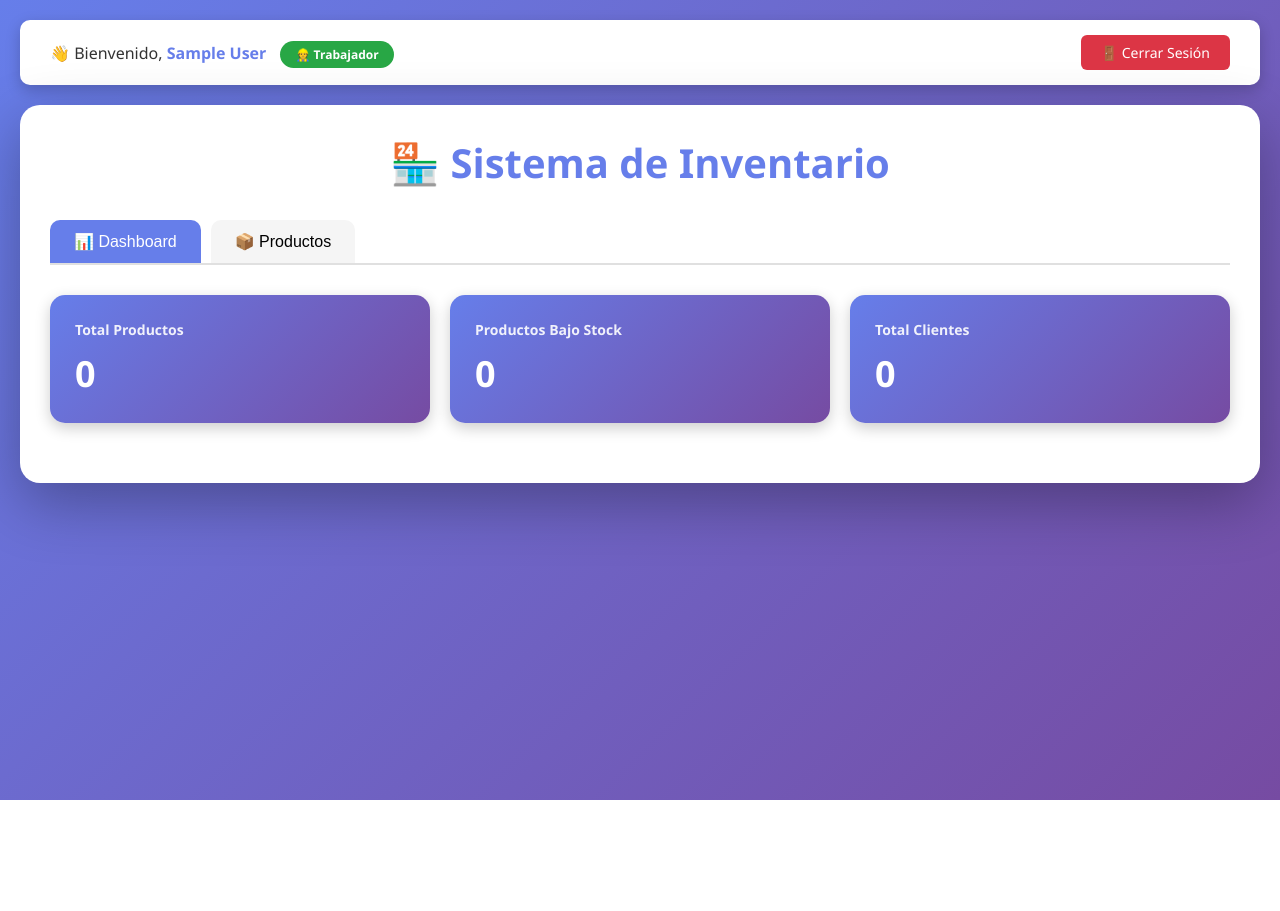
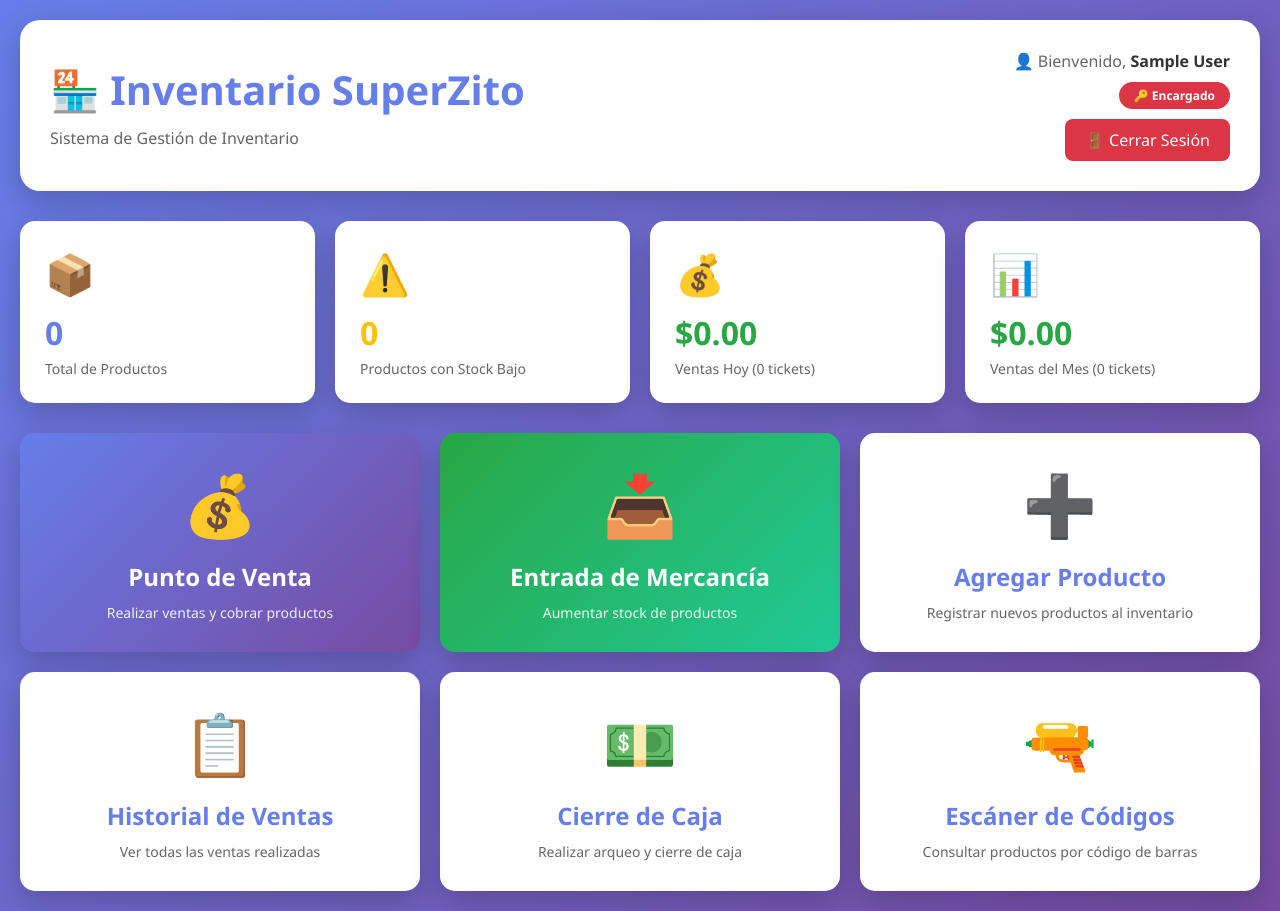
Before and after one commit to rafastarkuwu/inventario_superzito, a PHP site: page / in a window 1280 px wide. Before the commit the page ends 800 px from the top, so only its background shows below. Run offline with PHP 8.4, Linux system fonts and the light colour scheme; the visitor is signed in with stand-in values (Sample User, id 1); data that the repository does not hold is empty.

Commit message:
Update index.php

```diff
--- a/index.php
+++ b/index.php
@@ -1,56 +1,54 @@
 <?php
 session_start();
-
-// Verificar si está logueado
 if (!isset($_SESSION['usuario'])) {
     header("Location: login.php");
     exit();
 }
 
 require_once 'config.php';
-
 $database = new Database();
 $db = $database->getConnection();
 
-$usuario = $_SESSION['usuario'];
-$nombre = $_SESSION['nombre'];
-$tipo = $_SESSION['tipo'];
+// Obtener estadísticas
+try {
+    // Total de productos
+    $query = "SELECT COUNT(*) as total FROM Productos";
+    $stmt = $db->query($query);
+    $total_productos = $stmt->fetch(PDO::FETCH_ASSOC)['total'];
 
-// Obtener datos para el dashboard
-$queryProductos = "SELECT COUNT(*) as total FROM Productos";
-$stmtProductos = $db->query($queryProductos);
-$totalProductos = $stmtProductos->fetch(PDO::FETCH_ASSOC)['total'];
+    // Productos con stock bajo
+    $query = "SELECT COUNT(*) as total FROM Inventario WHERE stock_actual <= stock_minimo";
+    $stmt = $db->query($query);
+    $productos_bajo_stock = $stmt->fetch(PDO::FETCH_ASSOC)['total'];
 
-$queryBajoStock = "SELECT COUNT(*) as total FROM Inventario WHERE stock_actual <= stock_minimo";
-$stmtBajoStock = $db->query($queryBajoStock);
-$productosBajoStock = $stmtBajoStock->fetch(PDO::FETCH_ASSOC)['total'];
+    // Ventas del día
+    $query = "SELECT COUNT(*) as total, COALESCE(SUM(total), 0) as monto
+             FROM Ventas
+             WHERE DATE(fecha_venta) = CURDATE()";
+    $stmt = $db->query($query);
+    $ventas_hoy = $stmt->fetch(PDO::FETCH_ASSOC);
 
-$queryClientes = "SELECT COUNT(*) as total FROM Clientes";
-$stmtClientes = $db->query($queryClientes);
-$totalClientes = $stmtClientes->fetch(PDO::FETCH_ASSOC)['total'];
+    // Ventas del mes
+    $query = "SELECT COUNT(*) as total, COALESCE(SUM(total), 0) as monto
+             FROM Ventas
+             WHERE MONTH(fecha_venta) = MONTH(CURDATE())
+             AND YEAR(fecha_venta) = YEAR(CURDATE())";
+    $stmt = $db->query($query);
+    $ventas_mes = $stmt->fetch(PDO::FETCH_ASSOC);
 
-// Obtener productos
-$queryProductosList = "SELECT p.*, i.stock_actual, i.stock_minimo, i.fecha_actualizacion
-                       FROM Productos p
-                       LEFT JOIN Inventario i ON p.id_inventario = i.id_inventario
-                       ORDER BY p.id_producto DESC";
-$stmtProductosList = $db->query($queryProductosList);
-$productos = $stmtProductosList->fetchAll(PDO::FETCH_ASSOC);
-
-// Obtener productos con stock bajo
-$queryBajoStockList = "SELECT p.nombre_producto, i.stock_actual, i.stock_minimo, i.fecha_actualizacion
-                       FROM Productos p
-                       JOIN Inventario i ON p.id_inventario = i.id_inventario
-                       WHERE i.stock_actual <= i.stock_minimo";
-$stmtBajoStockList = $db->query($queryBajoStockList);
-$productosBajoStockList = $stmtBajoStockList->fetchAll(PDO::FETCH_ASSOC);
+} catch(Exception $e) {
+    $total_productos = 0;
+    $productos_bajo_stock = 0;
+    $ventas_hoy = ['total' => 0, 'monto' => 0];
+    $ventas_mes = ['total' => 0, 'monto' => 0];
+}
 ?>
 <!DOCTYPE html>
 <html lang="es">
 <head>
     <meta charset="UTF-8">
     <meta name="viewport" content="width=device-width, initial-scale=1.0">
-    <title>Sistema de Inventario</title>
+    <title>Dashboard - Inventario SuperZito</title>
     <style>
         * {
             margin: 0;
@@ -65,54 +63,47 @@ $productosBajoStockList = $stmtBajoStockList->fetchAll(PDO::FETCH_ASSOC);
             padding: 20px;
         }
 
-        .user-info {
+        .container {
+            max-width: 1400px;
+            margin: 0 auto;
+        }
+
+        .header {
             background: white;
-            max-width: 1400px;
-            margin: 0 auto 20px;
-            padding: 15px 30px;
-            border-radius: 10px;
+            border-radius: 20px;
+            padding: 30px;
+            margin-bottom: 30px;
+            box-shadow: 0 10px 30px rgba(0,0,0,0.2);
             display: flex;
             justify-content: space-between;
             align-items: center;
-            box-shadow: 0 5px 15px rgba(0,0,0,0.2);
         }
 
-        .user-info .welcome {
-            font-size: 16px;
+        .header h1 {
+            color: #667eea;
+            font-size: 2.5em;
+        }
+
+        .user-info {
+            text-align: right;
+        }
+
+        .user-info p {
+            color: #666;
+            margin-bottom: 10px;
+        }
+
+        .user-info strong {
             color: #333;
         }
 
-        .user-info .welcome strong {
-            color: #667eea;
-        }
-
-        .badge-role {
-            padding: 5px 15px;
-            border-radius: 20px;
-            font-size: 12px;
-            font-weight: bold;
-            margin-left: 10px;
-        }
-
-        .badge-encargado {
-            background: #667eea;
-            color: white;
-        }
-
-        .badge-trabajador {
-            background: #28a745;
-            color: white;
-        }
-
         .btn-logout {
-            padding: 8px 20px;
+            padding: 10px 20px;
             background: #dc3545;
             color: white;
-            border: none;
-            border-radius: 6px;
-            cursor: pointer;
-            font-size: 14px;
             text-decoration: none;
+            border-radius: 8px;
+            display: inline-block;
             transition: all 0.3s;
         }
 
@@ -121,110 +112,124 @@ $productosBajoStockList = $stmtBajoStockList->fetchAll(PDO::FETCH_ASSOC);
             transform: translateY(-2px);
         }
 
-        .container {
-            max-width: 1400px;
-            margin: 0 auto;
-            background: white;
-            border-radius: 20px;
-            padding: 30px;
-            box-shadow: 0 20px 60px rgba(0,0,0,0.3);
+        .stats-grid {
+            display: grid;
+            grid-template-columns: repeat(auto-fit, minmax(250px, 1fr));
+            gap: 20px;
+            margin-bottom: 30px;
         }
 
-        h1 {
-            color: #667eea;
-            text-align: center;
-            margin-bottom: 30px;
-            font-size: 2.5em;
-        }
-
-        .tabs {
-            display: flex;
-            gap: 10px;
-            margin-bottom: 30px;
-            border-bottom: 2px solid #e0e0e0;
-            flex-wrap: wrap;
-        }
-
-        .tab {
-            padding: 12px 24px;
-            background: #f5f5f5;
-            border: none;
-            border-radius: 10px 10px 0 0;
-            cursor: pointer;
-            font-size: 16px;
+        .stat-card {
+            background: white;
+            border-radius: 15px;
+            padding: 25px;
+            box-shadow: 0 10px 30px rgba(0,0,0,0.2);
             transition: all 0.3s;
         }
 
-        .tab:hover {
-            background: #e0e0e0;
+        .stat-card:hover {
+            transform: translateY(-5px);
+            box-shadow: 0 15px 40px rgba(0,0,0,0.3);
         }
 
-        .tab.active {
-            background: #667eea;
+        .stat-icon {
+            font-size: 40px;
+            margin-bottom: 10px;
+        }
+
+        .stat-value {
+            font-size: 32px;
+            font-weight: bold;
+            color: #667eea;
+            margin-bottom: 5px;
+        }
+
+        .stat-label {
+            color: #666;
+            font-size: 14px;
+        }
+
+        .stat-card.warning .stat-value {
+            color: #ffc107;
+        }
+
+        .stat-card.success .stat-value {
+            color: #28a745;
+        }
+
+        .actions-grid {
+            display: grid;
+            grid-template-columns: repeat(auto-fit, minmax(300px, 1fr));
+            gap: 20px;
+        }
+
+        .action-card {
+            background: white;
+            border-radius: 15px;
+            padding: 30px;
+            box-shadow: 0 10px 30px rgba(0,0,0,0.2);
+            text-align: center;
+            transition: all 0.3s;
+            cursor: pointer;
+            text-decoration: none;
+            color: inherit;
+            display: block;
+        }
+
+        .action-card:hover {
+            transform: translateY(-5px);
+            box-shadow: 0 15px 40px rgba(0,0,0,0.3);
+        }
+
+        .action-icon {
+            font-size: 60px;
+            margin-bottom: 15px;
+        }
+
+        .action-card h3 {
+            color: #667eea;
+            font-size: 1.5em;
+            margin-bottom: 10px;
+        }
+
+        .action-card p {
+            color: #666;
+            font-size: 14px;
+        }
+
+        .action-card.primary {
+            background: linear-gradient(135deg, #667eea 0%, #764ba2 100%);
             color: white;
         }
 
-        .tab-content {
-            display: none;
+        .action-card.primary h3 {
+            color: white;
         }
 
-        .tab-content.active {
-            display: block;
-            animation: fadeIn 0.5s;
+        .action-card.primary p {
+            color: rgba(255,255,255,0.9);
         }
 
-        @keyframes fadeIn {
-            from { opacity: 0; transform: translateY(10px); }
-            to { opacity: 1; transform: translateY(0); }
+        .action-card.success {
+            background: linear-gradient(135deg, #28a745 0%, #20c997 100%);
+            color: white;
         }
 
-        table {
-            width: 100%;
-            border-collapse: collapse;
-            margin-top: 20px;
-            box-shadow: 0 2px 10px rgba(0,0,0,0.1);
+        .action-card.success h3 {
+            color: white;
         }
 
-        th {
-            background: #667eea;
-            color: white;
-            padding: 15px;
-            text-align: left;
-            font-weight: 600;
-        }
-
-        td {
-            padding: 12px 15px;
-            border-bottom: 1px solid #e0e0e0;
-        }
-
-        tr:hover {
-            background: #f8f9fa;
-        }
-
-        .alert {
-            padding: 15px;
-            border-radius: 8px;
-            margin-bottom: 20px;
-        }
-
-        .alert-warning {
-            background: #fff3cd;
-            border-left: 4px solid #ffc107;
-            color: #856404;
-        }
-
-        .alert-success {
-            background: #d4edda;
-            border-left: 4px solid #28a745;
-            color: #155724;
+        .action-card.success p {
+            color: rgba(255,255,255,0.9);
         }
 
         .badge {
-            padding: 5px 10px;
-            border-radius: 12px;
+            display: inline-block;
+            padding: 5px 15px;
+            border-radius: 20px;
             font-size: 12px;
             font-weight: bold;
+            margin-left: 10px;
         }
 
         .badge-danger {
@@ -232,248 +237,126 @@ $productosBajoStockList = $stmtBajoStockList->fetchAll(PDO::FETCH_ASSOC);
             color: white;
         }
 
-        .badge-warning {
-            background: #ffc107;
-            color: #000;
-        }
-
-        .badge-success {
-            background: #28a745;
+        .badge-info {
+            background: #17a2b8;
             color: white;
         }
 
-        .btn {
-            padding: 12px 30px;
-            border: none;
-            border-radius: 8px;
-            cursor: pointer;
-            font-size: 16px;
-            transition: all 0.3s;
-            font-weight: 600;
-            margin: 5px;
+        @media (max-width: 768px) {
+            .header {
+                flex-direction: column;
+                text-align: center;
             }
 
-        .btn-primary {
-            background: #667eea;
-            color: white;
+            .user-info {
+                text-align: center;
+                margin-top: 20px;
             }
 
-        .btn-primary:hover {
-            background: #5568d3;
-            transform: translateY(-2px);
-            box-shadow: 0 5px 15px rgba(102,126,234,0.4);
+            .stats-grid, .actions-grid {
+                grid-template-columns: 1fr;
             }
-
-        .stats {
-            display: grid;
-            grid-template-columns: repeat(auto-fit, minmax(250px, 1fr));
-            gap: 20px;
-            margin-bottom: 30px;
-        }
-
-        .stat-card {
-            background: linear-gradient(135deg, #667eea 0%, #764ba2 100%);
-            color: white;
-            padding: 25px;
-            border-radius: 15px;
-            box-shadow: 0 5px 15px rgba(0,0,0,0.2);
-        }
-
-        .stat-card h3 {
-            font-size: 14px;
-            opacity: 0.9;
-            margin-bottom: 10px;
-        }
-
-        .stat-card .value {
-            font-size: 36px;
-            font-weight: bold;
-        }
-
-        .form-group {
-            margin-bottom: 20px;
-        }
-
-        label {
-            display: block;
-            margin-bottom: 5px;
-            color: #333;
-            font-weight: 600;
-        }
-
-        input, select {
-            width: 100%;
-            padding: 10px;
-            border: 2px solid #e0e0e0;
-            border-radius: 8px;
-            font-size: 14px;
-        }
-
-        input:focus, select:focus {
-            outline: none;
-            border-color: #667eea;
-        }
-
-        .restricted {
-            opacity: 0.5;
-            pointer-events: none;
         }
     </style>
 </head>
 <body>
 
+<div class="container">
+    <!-- Header -->
+    <div class="header">
+        <div>
+            <h1>🏪 Inventario SuperZito</h1>
+            <p style="color: #666; margin-top: 10px;">Sistema de Gestión de Inventario</p>
+        </div>
         <div class="user-info">
-    <div class="welcome">
-        👋 Bienvenido, <strong><?php echo htmlspecialchars($nombre); ?></strong>
-        <span class="badge-role <?php echo $tipo == 'encargado' ? 'badge-encargado' : 'badge-trabajador'; ?>">
-            <?php echo $tipo == 'encargado' ? '🔑 Encargado' : '👷 Trabajador'; ?>
+            <p>👤 Bienvenido, <strong><?php echo htmlspecialchars($_SESSION['nombre']); ?></strong></p>
+            <p>
+                <span class="badge <?php echo $_SESSION['tipo'] == 'encargado' ? 'badge-danger' : 'badge-info'; ?>">
+                    <?php echo $_SESSION['tipo'] == 'encargado' ? '🔑 Encargado' : '👷 Trabajador'; ?>
                 </span>
-    </div>
+            </p>
             <a href="logout.php" class="btn-logout">🚪 Cerrar Sesión</a>
-</div>
-
-<div class="container">
-    <h1>🏪 Sistema de Inventario</h1>
-
-    <div class="tabs">
-        <button class="tab active" onclick="showTab('dashboard')">📊 Dashboard</button>
-        <button class="tab" onclick="showTab('productos')">📦 Productos</button>
-        <?php if($tipo == 'encargado'): ?>
-        <button class="tab" onclick="showTab('agregar')">➕ Agregar Producto</button>
-        <?php endif; ?>
-    </div>
-
-    <!-- Dashboard -->
-    <div id="dashboard" class="tab-content active">
-        <div class="stats">
-            <div class="stat-card">
-                <h3>Total Productos</h3>
-                <div class="value"><?php echo $totalProductos; ?></div>
-            </div>
-            <div class="stat-card">
-                <h3>Productos Bajo Stock</h3>
-                <div class="value"><?php echo $productosBajoStock; ?></div>
-            </div>
-            <div class="stat-card">
-                <h3>Total Clientes</h3>
-                <div class="value"><?php echo $totalClientes; ?></div>
         </div>
     </div>
 
-        <?php if($productosBajoStock > 0): ?>
-        <div class="alert alert-warning">
-            <strong>⚠️ Atención:</strong> Hay <?php echo $productosBajoStock; ?> productos con stock bajo el mínimo.
+    <!-- Estadísticas -->
+    <div class="stats-grid">
+        <div class="stat-card">
+            <div class="stat-icon">📦</div>
+            <div class="stat-value"><?php echo $total_productos; ?></div>
+            <div class="stat-label">Total de Productos</div>
         </div>
 
-        <h2>Productos con Stock Crítico</h2>
-        <table>
-            <thead>
-                <tr>
-                    <th>Producto</th>
-                    <th>Stock Actual</th>
-                    <th>Stock Mínimo</th>
-                    <th>Estado</th>
-                    <th>Última Actualización</th>
-                </tr>
-            </thead>
-            <tbody>
-                <?php foreach($productosBajoStockList as $producto): ?>
-                <tr>
-                    <td><?php echo htmlspecialchars($producto['nombre_producto']); ?></td>
-                    <td><?php echo $producto['stock_actual']; ?></td>
-                    <td><?php echo $producto['stock_minimo']; ?></td>
-                    <td>
-                        <span class="badge <?php echo $producto['stock_actual'] == 0 ? 'badge-danger' : 'badge-warning'; ?>">
-                            <?php echo $producto['stock_actual'] == 0 ? 'Agotado' : 'Bajo'; ?>
-                        </span>
-                    </td>
-                    <td><?php echo date('d/m/Y H:i', strtotime($producto['fecha_actualizacion'])); ?></td>
-                </tr>
-                <?php endforeach; ?>
-            </tbody>
-        </table>
-        <?php endif; ?>
+        <div class="stat-card warning">
+            <div class="stat-icon">⚠️</div>
+            <div class="stat-value"><?php echo $productos_bajo_stock; ?></div>
+            <div class="stat-label">Productos con Stock Bajo</div>
         </div>
 
-    <!-- Productos -->
-    <div id="productos" class="tab-content">
-        <h2>Lista de Productos</h2>
-        <table>
-            <thead>
-                <tr>
-                    <th>ID</th>
-                    <th>Nombre</th>
-                    <th>Precio Venta</th>
-                    <th>Código Barras</th>
-                    <th>Stock</th>
-                    <th>Estado</th>
-                </tr>
-            </thead>
-            <tbody>
-                <?php foreach($productos as $producto): ?>
-                <tr>
-                    <td><?php echo $producto['id_producto']; ?></td>
-                    <td><?php echo htmlspecialchars($producto['nombre_producto']); ?></td>
-                    <td>$<?php echo number_format($producto['precio_venta'], 2); ?></td>
-                    <td><?php echo htmlspecialchars($producto['codigo_barras']); ?></td>
-                    <td><?php echo $producto['stock_actual']; ?></td>
-                    <td>
-                        <span class="badge <?php echo ($producto['stock_actual'] <= $producto['stock_minimo']) ? 'badge-danger' : 'badge-success'; ?>">
-                            <?php echo ($producto['stock_actual'] <= $producto['stock_minimo']) ? 'Bajo Stock' : 'OK'; ?>
-                        </span>
-                    </td>
-                </tr>
-                <?php endforeach; ?>
-            </tbody>
-        </table>
+        <div class="stat-card success">
+            <div class="stat-icon">💰</div>
+            <div class="stat-value">$<?php echo number_format($ventas_hoy['monto'], 2); ?></div>
+            <div class="stat-label">Ventas Hoy (<?php echo $ventas_hoy['total']; ?> tickets)</div>
         </div>
 
-    <!-- Agregar Producto (Solo Encargados) -->
-    <?php if($tipo == 'encargado'): ?>
-    <div id="agregar" class="tab-content">
-        <h2>Agregar Nuevo Producto</h2>
-        <div class="alert alert-success">
-            ✅ Como <strong>Encargado</strong>, tienes permisos para agregar productos.
+        <div class="stat-card success">
+            <div class="stat-icon">📊</div>
+            <div class="stat-value">$<?php echo number_format($ventas_mes['monto'], 2); ?></div>
+            <div class="stat-label">Ventas del Mes (<?php echo $ventas_mes['total']; ?> tickets)</div>
         </div>
-        <form method="POST" action="agregar_producto.php">
-            <div class="form-group">
-                <label>Nombre del Producto:</label>
-                <input type="text" name="nombre_producto" required>
-            </div>
-            <div class="form-group">
-                <label>Precio de Venta:</label>
-                <input type="number" step="0.01" name="precio_venta" required>
-            </div>
-            <div class="form-group">
-                <label>Código de Barras:</label>
-                <input type="text" name="codigo_barras">
-            </div>
-            <div class="form-group">
-                <label>Stock Inicial:</label>
-                <input type="number" name="stock_inicial" value="0" required>
-            </div>
-            <div class="form-group">
-                <label>Stock Mínimo:</label>
-                <input type="number" name="stock_minimo" value="10" required>
-            </div>
-            <button type="submit" class="btn btn-primary">💾 Guardar Producto</button>
-        </form>
-    </div>
-    <?php endif; ?>
     </div>
 
-<script>
-function showTab(tabName) {
-    const tabs = document.querySelectorAll('.tab');
-    const contents = document.querySelectorAll('.tab-content');
+    <!-- Acciones Rápidas -->
+    <div class="actions-grid">
+        <!-- NUEVO: Punto de Venta -->
+        <a href="vender.php" class="action-card primary">
+            <div class="action-icon">💰</div>
+            <h3>Punto de Venta</h3>
+            <p>Realizar ventas y cobrar productos</p>
+        </a>
 
-    tabs.forEach(tab => tab.classList.remove('active'));
-    contents.forEach(content => content.classList.remove('active'));
+        <!-- NUEVO: Entrada de Mercancía (solo encargados) -->
+        <?php if ($_SESSION['tipo'] == 'encargado'): ?>
+        <a href="entrada_mercancia.php" class="action-card success">
+            <div class="action-icon">📥</div>
+            <h3>Entrada de Mercancía</h3>
+            <p>Aumentar stock de productos</p>
+        </a>
+        <?php endif; ?>
 
-    event.target.classList.add('active');
-    document.getElementById(tabName).classList.add('active');
-}
-</script>
+        <!-- Agregar Producto (solo encargados) -->
+        <?php if ($_SESSION['tipo'] == 'encargado'): ?>
+        <a href="agregar_producto.php" class="action-card">
+            <div class="action-icon">➕</div>
+            <h3>Agregar Producto</h3>
+            <p>Registrar nuevos productos al inventario</p>
+        </a>
+        <?php endif; ?>
+
+        <!-- NUEVO: Historial de Ventas -->
+        <a href="historial_ventas.php" class="action-card">
+            <div class="action-icon">📋</div>
+            <h3>Historial de Ventas</h3>
+            <p>Ver todas las ventas realizadas</p>
+        </a>
+
+        <!-- NUEVO: Cierre de Caja (solo encargados) -->
+        <?php if ($_SESSION['tipo'] == 'encargado'): ?>
+        <a href="cierre_caja.php" class="action-card">
+            <div class="action-icon">💵</div>
+            <h3>Cierre de Caja</h3>
+            <p>Realizar arqueo y cierre de caja</p>
+        </a>
+        <?php endif; ?>
+
+        <!-- Escanear (antiguo) -->
+        <a href="escanear.php" class="action-card">
+            <div class="action-icon">🔫</div>
+            <h3>Escáner de Códigos</h3>
+            <p>Consultar productos por código de barras</p>
+        </a>
+    </div>
+</div>
 
 </body>
 </html>
```
Lines whose indentation alone changed are shown as unchanged.
